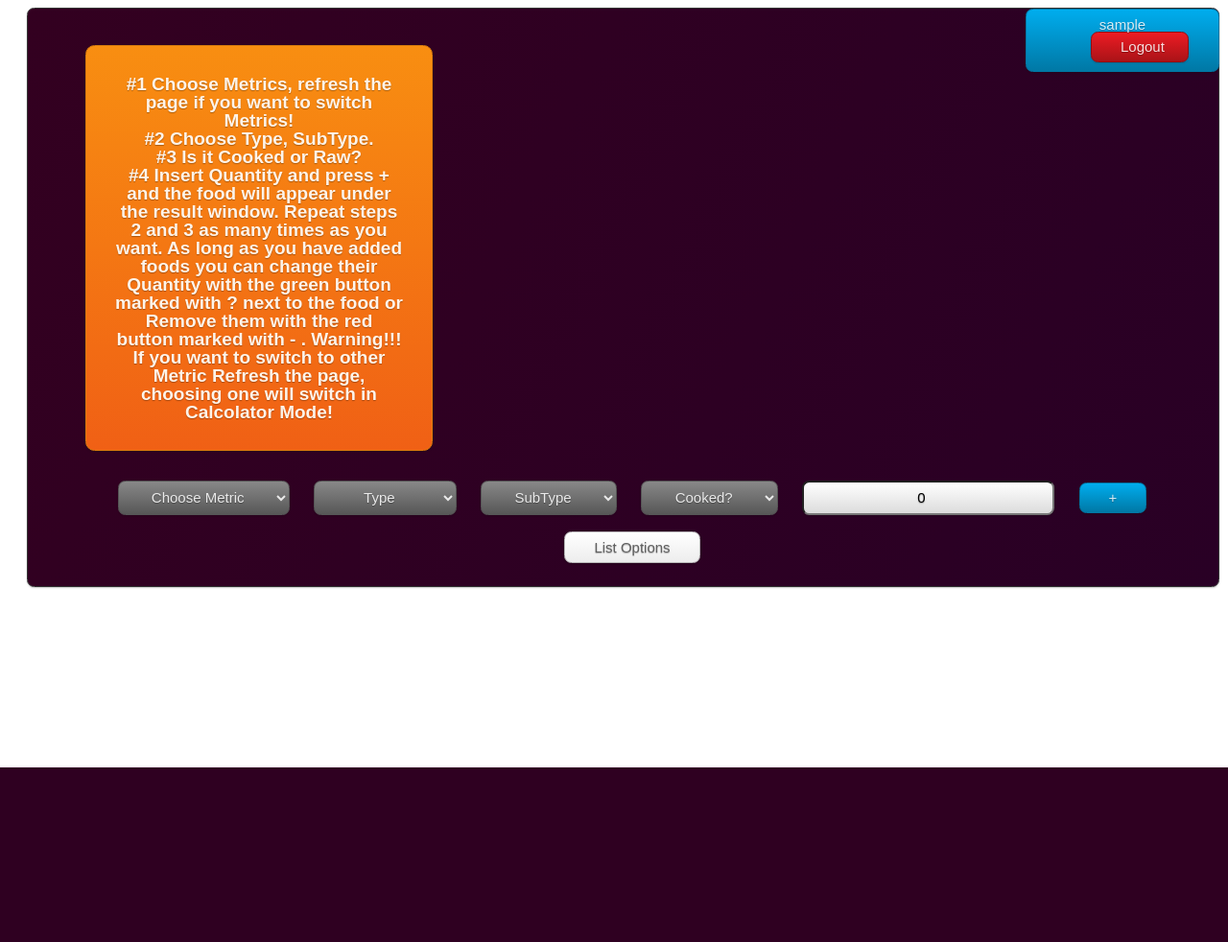
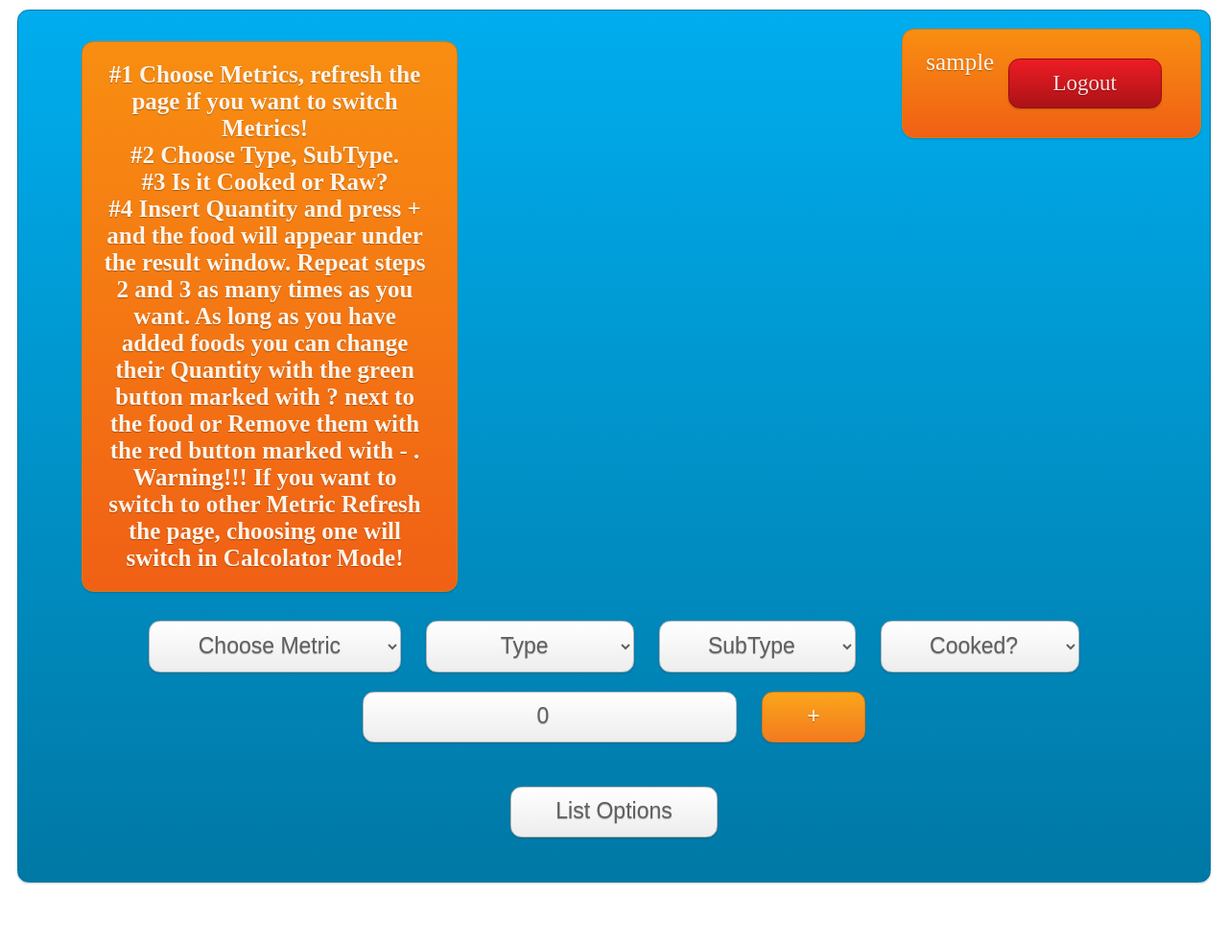
Before and after one commit to NoHomey/PFCCcalcolator, a PHP site: page /calcolator.php in a window 1280 px wide. Shown: the whole page at 96% size. Before the commit the page ends 800 px from the top, so only its background shows below. Run offline with PHP 8.4, Linux system fonts and the light colour scheme; the visitor is signed in with stand-in values (Sample User, id 1).

Commit message:
made alot of changes still alot to come

```diff
--- a/calcolator.php
+++ b/calcolator.php
@@ -32,10 +32,10 @@
 </head>
 
 <body>
-	<form id="user" class="Plus">
-			<span><?php echo $_SESSION['user_name']; ?></span>
+	<form id="user" class="Out">
+			<span class="User"><?php echo $_SESSION['user_name']; ?></span>
 			<a id="logout" class="Remove" href="index.php?logout">Logout</a>
-		</form>
+	</form>
 	<div id="MainObject" class="Holder">
 	    	<div id="OutPut" class="Out">
 			<strong id="outP">#1 Choose Metrics, refresh the page if you want to switch Metrics!</strong>
@@ -72,10 +72,10 @@
 		    <option>Boiled</option>
 		    <option>Baked</option>
 		</select>
-		<input id="Select4" class="Quantity" type="number" min="1" value="0"/>
+		<input id="Select4" class="Select" type="number" min="1" value="0"/>
 		<input id="Operator" class="Plus" type="button" onclick="return InstanceOfAdderReferencer.ReferenceToAdder(event)" value="+"/>
 		<br></br>
-		<input id="InterfaceExpander" class="List" type="button" onclick="InstanceOfExpander.Expand()" value="List Options"/>
+		<input id="InterfaceExpander" class="Select" type="button" onclick="InstanceOfExpander.Expand()" value="List Options"/>
 	</div>
 	    </form >
 	    <br></br>
--- a/config/db.php
+++ b/config/db.php
@@ -11,7 +11,7 @@
  * DB_USER: user for your database. the user needs to have rights for SELECT, UPDATE, DELETE and INSERT.
  * DB_PASS: the password of the above user
  */
-define("DB_HOST", "192.168.0.101");
+define("DB_HOST", "192.168.0.102");
 define("DB_NAME", "login");
 define("DB_USER", "user");
 define("DB_PASS", "ivo123");
--- a/css/main.css
+++ b/css/main.css
@@ -1,11 +1,10 @@
-
-.Plus, .Update, .Remove, .Select, .Quantity, .List, .Holder, .Out, .Object, .login_input{
-	margin: 1px 1px 1px 20px;
+.Plus, .Update, .Remove, .Select, .Holder, .Out, .login_input{
+	margin: 10px 10px 10px 10px;
 	outline: none;
 	cursor: pointer;
 	text-align: center;
 	text-decoration: none;
-	font: 15px/100% Arial, Helvetica, sans-serif;
+	font-size: 23px;
 	padding: .5em 2em .55em;
 	text-shadow: 0 1px 1px rgba(0,0,0,.3);
 	-webkit-border-radius: .5em;
@@ -20,7 +19,6 @@
 	filter:  progid:DXImageTransform.Microsoft.gradient(startColorstr='#ffffff', endColorstr='#dcdcdc');
 }
 
-
 .Plus:hover, .Update:hover, .Remove:hover, .Select:hover, .Quantity:hover, .List:hover {
 	text-decoration: none;
 }
@@ -30,32 +28,28 @@
 	top: 1px;
 }
 
-
-.Plus {
-	color: #d9eef7;
-	border: solid 1px #0076a3;
-	background: #0095cd;
-	background: -webkit-gradient(linear, left top, left bottom, from(#00adee), to(#0078a5));
-	background: -moz-linear-gradient(top,  #00adee,  #0078a5);
-	filter:  progid:DXImageTransform.Microsoft.gradient(startColorstr='#00adee', endColorstr='#0078a5');
+.Plus, .Out{
+	color: #fef4e9;
+	border: solid 1px #da7c0c;
+	background: #f78d1d;
+	background: -webkit-gradient(linear, left top, left bottom, from(#faa51a), to(#f47a20));
+	background: -moz-linear-gradient(top,  #faa51a,  #f47a20);
+	filter:  progid:DXImageTransform.Microsoft.gradient(startColorstr='#faa51a', endColorstr='#f47a20');
 }
-
 .Plus:hover {
-	background: #007ead;
-	background: -webkit-gradient(linear, left top, left bottom, from(#0095cc), to(#00678e));
-	background: -moz-linear-gradient(top,  #0095cc,  #00678e);
-	filter:  progid:DXImageTransform.Microsoft.gradient(startColorstr='#0095cc', endColorstr='#00678e');
+	background: #f47c20;
+	background: -webkit-gradient(linear, left top, left bottom, from(#f88e11), to(#f06015));
+	background: -moz-linear-gradient(top,  #f88e11,  #f06015);
+	filter:  progid:DXImageTransform.Microsoft.gradient(startColorstr='#f88e11', endColorstr='#f06015');
 }
-
 .Plus:active {
-	color: #80bed6;
-	background: -webkit-gradient(linear, left top, left bottom, from(#0078a5), to(#00adee));
-	background: -moz-linear-gradient(top,  #0078a5,  #00adee);
-	filter:  progid:DXImageTransform.Microsoft.gradient(startColorstr='#0078a5', endColorstr='#00adee');
+	color: #fcd3a5;
+	background: -webkit-gradient(linear, left top, left bottom, from(#f47a20), to(#faa51a));
+	background: -moz-linear-gradient(top,  #f47a20,  #faa51a);
+	filter:  progid:DXImageTransform.Microsoft.gradient(startColorstr='#f47a20', endColorstr='#faa51a');
 }
 
 .Update {
-	margin: 0px 1px 0px 0px;
 	color: #e8f0de;
 	border: solid 1px #538312;
 	background: #64991e;
@@ -78,7 +72,6 @@
 }
 
 .Remove {
-	margin: 0px 1px 0px 0px;
 	color: #faddde;
 	border: solid 1px #980c10;
 	background: #d81b21;
@@ -99,37 +92,16 @@
 	filter:  progid:DXImageTransform.Microsoft.gradient(startColorstr='#aa1317', endColorstr='#ed1c24');
 }
 
-.Select {
-	color: #e9e9e9;
-	border: solid 1px #555;
-	background: #6e6e6e;
-	background: -webkit-gradient(linear, left top, left bottom, from(#888), to(#575757));
-	background: -moz-linear-gradient(top,  #888,  #575757);
-	filter:  progid:DXImageTransform.Microsoft.gradient(startColorstr='#888888', endColorstr='#575757');
-}
-.Select:hover {
-	background: #616161;
-	background: -webkit-gradient(linear, left top, left bottom, from(#757575), to(#4b4b4b));
-	background: -moz-linear-gradient(top,  #757575,  #4b4b4b);
-	filter:  progid:DXImageTransform.Microsoft.gradient(startColorstr='#757575', endColorstr='#4b4b4b');
-}
-.Select:active {
-	color: #afafaf;
-	background: -webkit-gradient(linear, left top, left bottom, from(#575757), to(#888));
-	background: -moz-linear-gradient(top,  #575757,  #888);
-	filter:  progid:DXImageTransform.Microsoft.gradient(startColorstr='#575757', endColorstr='#888888');
+.Holder {
+	color: #d9eef7;
+	border: solid 1px #0076a3;
+	background: #0095cd;
+	background: -webkit-gradient(linear, left top, left bottom, from(#00adee), to(#0078a5));
+	background: -moz-linear-gradient(top,  #00adee,  #0078a5);
+	filter:  progid:DXImageTransform.Microsoft.gradient(startColorstr='#00adee', endColorstr='#0078a5');
 }
 
-.Holder {
-	color: #d7d7d7;
-	border: solid 1px #333;
-	background: #000;
-	background: -webkit-gradient(linear, left top, right bottom, from(#330020), to(#290025));
-	background: -moz-linear-gradient(top,  #330020,  #290025);
-	filter:  progid:DXImageTransform.Microsoft.gradient(startColorstr='#330020', endColorstr='#290025');
-}
-
-.List {
+.Select {
 	color: #606060;
 	border: solid 1px #b7b7b7;
 	background: #fff;
@@ -137,13 +109,13 @@
 	background: -moz-linear-gradient(top,  #fff,  #ededed);
 	filter:  progid:DXImageTransform.Microsoft.gradient(startColorstr='#ffffff', endColorstr='#ededed');
 }
-.List:hover {
+.Select:hover {
 	background: #ededed;
 	background: -webkit-gradient(linear, left top, left bottom, from(#fff), to(#dcdcdc));
 	background: -moz-linear-gradient(top,  #fff,  #dcdcdc);
 	filter:  progid:DXImageTransform.Microsoft.gradient(startColorstr='#ffffff', endColorstr='#dcdcdc');
 }
-.List:active {
+.Select:active {
 	color: #999;
 	background: -webkit-gradient(linear, left top, left bottom, from(#ededed), to(#fff));
 	background: -moz-linear-gradient(top,  #ededed,  #fff);
@@ -151,10 +123,10 @@
 }
 
 .Out {
-	margin:30px 30px 30px 30px;
-	padding:30px 30px 30px 30px;
-	font-size:19px;
-	width:300px;
+	margin:20px 20px 20px 20px;
+	padding:20px 30px 20px 20px;
+	width:340px;
+	font-size: 25px;
 	color: #fef4e9;
 	border: solid 1px #da7c0c;
 	background: #f47c20;
@@ -163,12 +135,12 @@
 	filter:  progid:DXImageTransform.Microsoft.gradient(startColorstr='#f88e11', endColorstr='#f06015');
 }
 
+
 #user {
-	width:140px;;
+	width:260px;
 	float:right;
-	}
+}
 
 #logout {
-	width:40px;;
 	float:right;
 }
```
Also changed, not shown: css/login.css (+8 -15 lines), views/logged_in.php (+49 -7 lines), views/not_logged_in.php (+5 -6 lines), views/register.php (+6 -7 lines).
